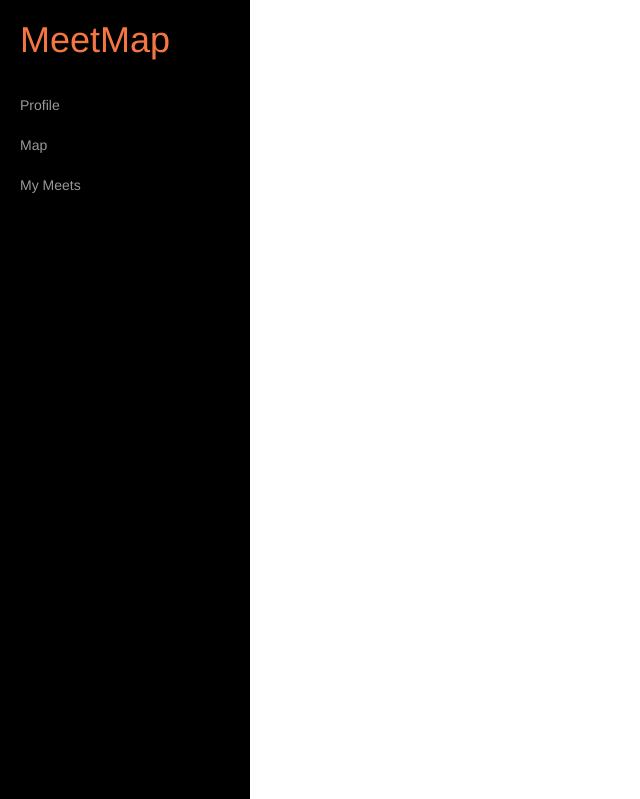
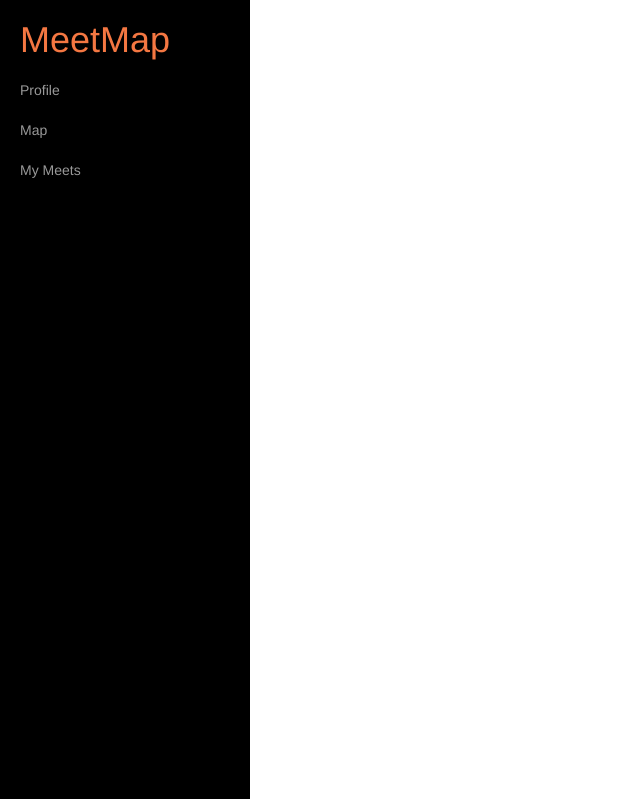
Before and after one commit to kbMSU/Meetmap-Django, a Django app: page /main/ in a window 1280 px wide. Shown: the whole page, without its empty margins (0-640 px from the left). Run offline with Django 3.2, Linux system fonts and the light colour scheme; some libraries are stand-ins or nearby versions.

Commit message:
Recreated sidebar
Recreated sidebar while removing the needless code.

```diff
--- a/MeetMap/mainapp/static/mainapp/css/sidebar.css
+++ b/MeetMap/mainapp/static/mainapp/css/sidebar.css
@@ -13,59 +13,15 @@
    color: #f47742;
  }
 
-/* Toggle Styles */
-
-#wrapper {
-    padding-left: 0;
-    -webkit-transition: all 0.5s ease;
-    -moz-transition: all 0.5s ease;
-    -o-transition: all 0.5s ease;
-    transition: all 0.5s ease;
-}
-
-#wrapper.toggled {
-    padding-left: 250px;
-}
-
-#sidebar-wrapper {
-    z-index: 1000;
-    position: fixed;
-    left: 250px;
-    width: 0;
-    height: 100%;
-    margin-left: -250px;
-    overflow-y: auto;
-    background: #000;
-    -webkit-transition: all 0.5s ease;
-    -moz-transition: all 0.5s ease;
-    -o-transition: all 0.5s ease;
-    transition: all 0.5s ease;
-}
-
-#wrapper.toggled #sidebar-wrapper {
-    width: 250px;
-}
-
-#page-content-wrapper {
-    width: 100%;
-    position: absolute;
-    padding: 15px;
-}
-
-#wrapper.toggled #page-content-wrapper {
-    position: absolute;
-    margin-right: -250px;
-}
-
-/* Sidebar Styles */
-
 .sidebar-nav {
     position: absolute;
+    min-height: 100%;
     top: 0;
     width: 250px;
     margin: 0;
     padding: 0;
     list-style: none;
+    background-color: #000000;
 }
 
 .sidebar-nav li {
@@ -89,46 +45,3 @@
 .sidebar-nav li a:focus {
     text-decoration: none;
 }
-
-.sidebar-nav > .sidebar-brand {
-    height: 65px;
-    font-size: 18px;
-    line-height: 60px;
-}
-
-.sidebar-nav > .sidebar-brand a {
-    color: #999999;
-}
-
-.sidebar-nav > .sidebar-brand a:hover {
-    color: #fff;
-    background: none;
-}
-
-@media(min-width:768px) {
-    #wrapper {
-        padding-left: 250px;
-    }
-
-    #wrapper.toggled {
-        padding-left: 0;
-    }
-
-    #sidebar-wrapper {
-        width: 250px;
-    }
-
-    #wrapper.toggled #sidebar-wrapper {
-        width: 0;
-    }
-
-    #page-content-wrapper {
-        padding: 20px;
-        position: relative;
-    }
-
-    #wrapper.toggled #page-content-wrapper {
-        position: relative;
-        margin-right: 0;
-    }
-}
--- a/MeetMap/mainapp/templates/mainapp/main.html
+++ b/MeetMap/mainapp/templates/mainapp/main.html
@@ -13,8 +13,6 @@
 </head>
 
 <body>
-  <div id="wrapper">
-      <div id="sidebar-wrapper">
   <ul class="sidebar-nav">
       <li class="sidebar-brand">
           <h1 class="header">MeetMap</h1>
@@ -29,8 +27,6 @@
           <a href="#">My Meets</a>
       </li>
   </ul>
-      </div>
-  </div>
 </body>
 
 </html>
```
Lines whose indentation alone changed are shown as unchanged.
